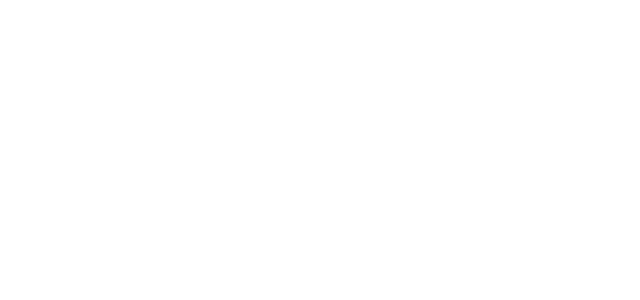
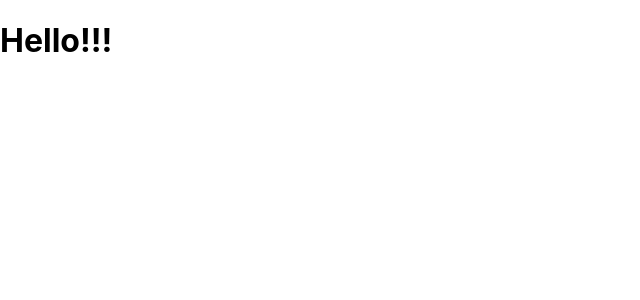
Before and after one commit to Pyeonseohee/software_engineering_term_project, a React (Create React App) app in the folder demoweb/src/main/frontend/: page / in a window 1280 px wide. Before the commit this address had no page. Shown: the top 300 px of the page, without its empty margins (0-640 px from the left). Built offline with nearby package versions, Linux system fonts and the light colour scheme.

Commit message:
react page transform

```diff
--- a/demoweb/src/main/frontend/src/App.js
+++ b/demoweb/src/main/frontend/src/App.js
@@ -3,8 +3,8 @@
 import React, { useEffect, useState } from "react";
 import { BrowserRouter, Routes, Route } from "react-router-dom";
 import axios from "axios";
-import RegisterPage from "pages/RegisterPage/RegisterPage";
-
+import RegisterPage from "./pages/RegisterPage/RegisterPage";
+import HomePage from "./pages/HomePage/HomePage";
 function App() {
   // const [hello, setHello] = useState("");
 
@@ -17,13 +17,14 @@
 
   // return <div>백엔드에서 가져온 데이터입니다 : {hello}</div>;
   return (
-    <BrowserRouter>
-      <div>
+    <div className="App">
+      <BrowserRouter>
         <Routes>
-          <Route exact path="/register" component={RegisterPage} />
+          <Route path="/*" element={<HomePage />} />
+          <Route path="/register" element={<RegisterPage />} />
         </Routes>
-      </div>
-    </BrowserRouter>
+      </BrowserRouter>
+    </div>
   );
 }
 
--- /dev/null
+++ b/demoweb/src/main/frontend/src/pages/HomePage/HomePage.js
@@ -0,0 +1,5 @@
+import React, { useState } from "react";
+function HomePage(props) {
+  return <h1>Hello!!!</h1>;
+}
+export default HomePage;
```
Also changed, not shown: demoweb/src/main/frontend/src/index.js (+6 -6 lines).
